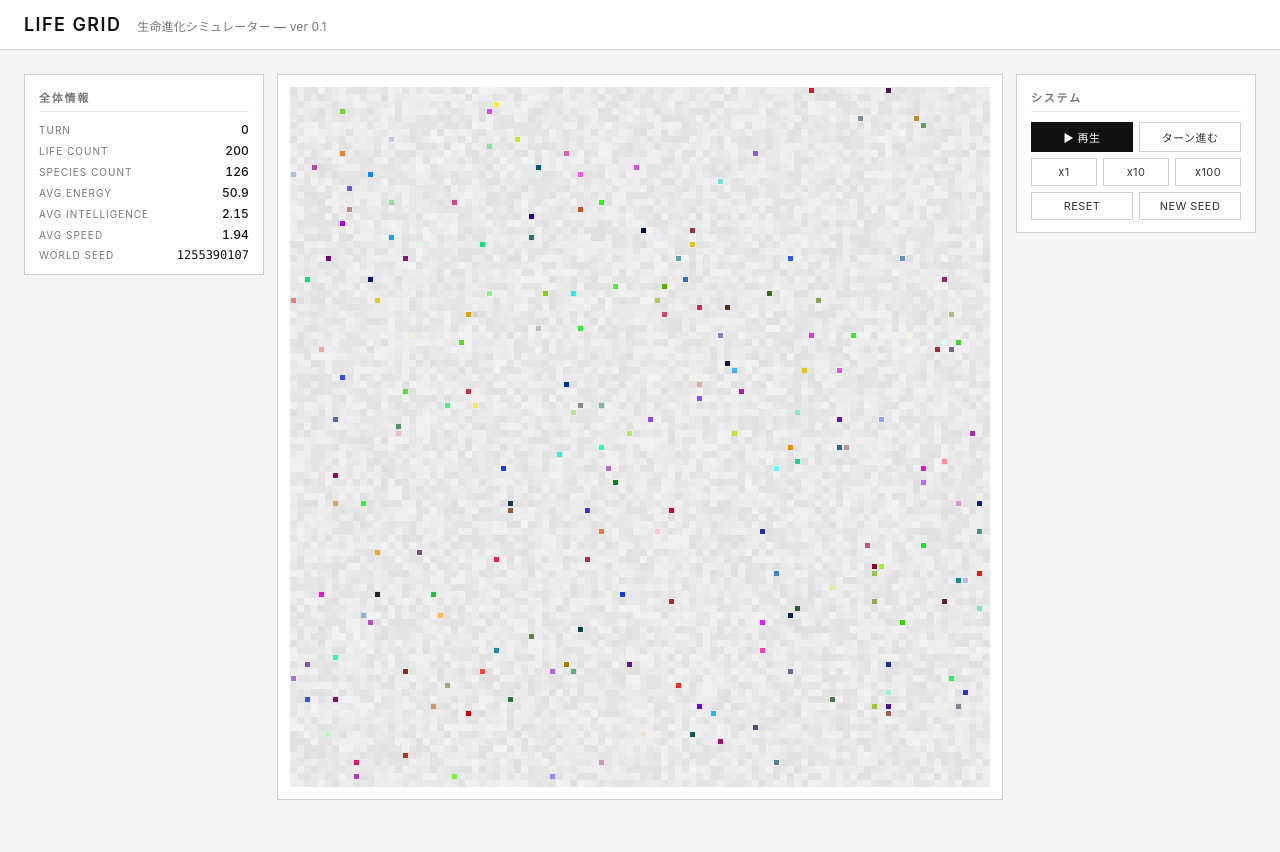
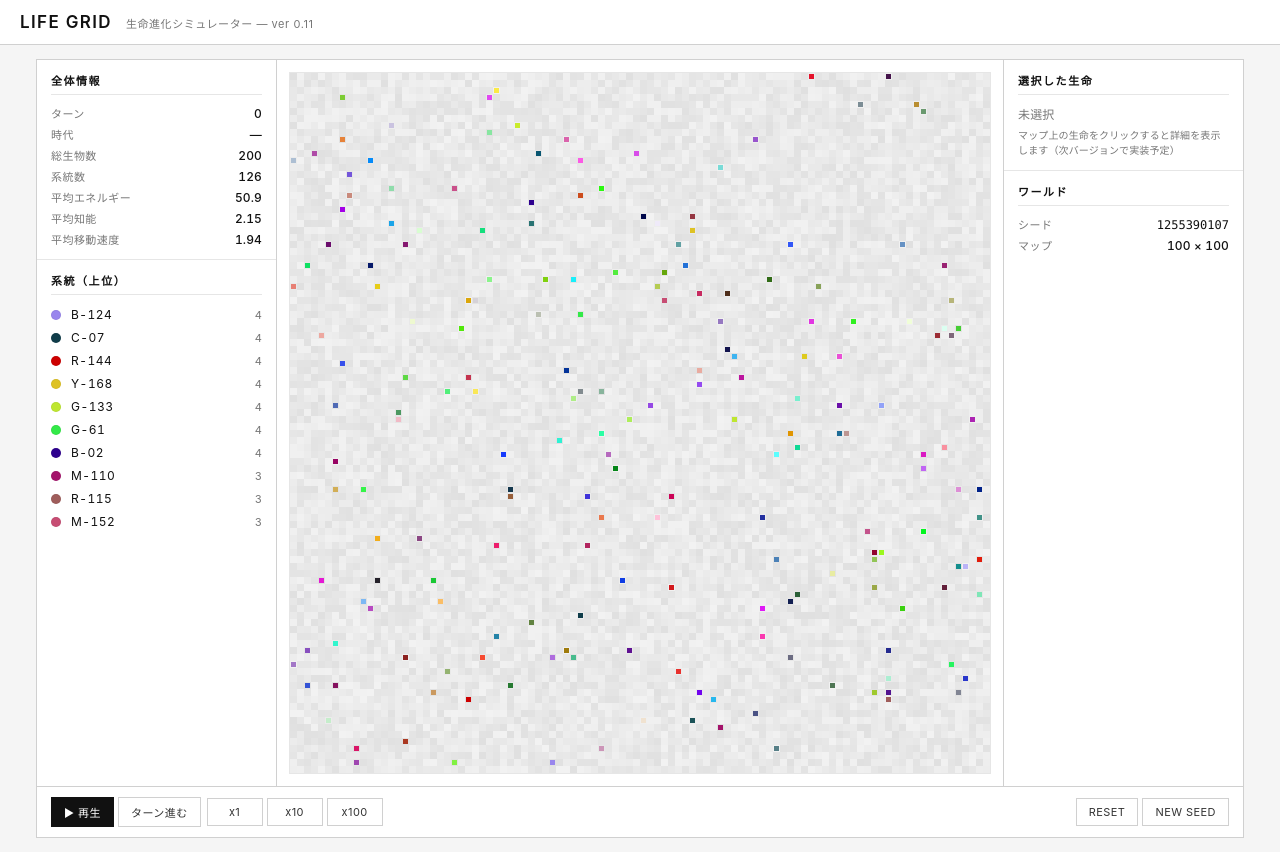
Before and after one commit to kinomeno/life-grid, a Next.js app: page / in a window 1280 px wide. Before the commit the page ends 824 px from the top, so only its background shows below. Built offline with nearby package versions, Linux system fonts and the light colour scheme.

Commit message:
v0.11: layout (3 cols + bottom bar), Japanese labels, species list, selected-life skeleton

```diff
--- a/src/app/page.module.css
+++ b/src/app/page.module.css
@@ -2,56 +2,86 @@
   min-height: 100vh;
   display: flex;
   flex-direction: column;
+  background: var(--bg-1);
 }
 
 .header {
   border-bottom: 1px solid var(--line);
   background: var(--bg-2);
-  padding: 14px 24px;
+  padding: 12px 20px;
   display: flex;
   align-items: baseline;
-  gap: 16px;
+  gap: 14px;
 }
 
 .title {
-  font-size: 18px;
+  font-size: 17px;
   font-weight: 600;
   color: var(--text-strong);
   letter-spacing: 0.08em;
 }
 
 .subtitle {
-  font-size: 12px;
+  font-size: 11px;
   color: var(--text-soft);
+  letter-spacing: 0.05em;
 }
 
 .body {
   flex: 1;
-  padding: 24px;
+  padding: 14px;
+  display: flex;
+  justify-content: center;
 }
 
 :global(.sim-root) {
   display: grid;
-  grid-template-columns: 240px minmax(0, 1fr) 240px;
-  gap: 20px;
-  align-items: start;
+  grid-template-columns: 240px minmax(0, auto) 240px;
+  grid-template-rows: minmax(0, 1fr) auto;
+  grid-template-areas:
+    "left center right"
+    "bottom bottom bottom";
+  background: var(--bg-2);
+  border: 1px solid var(--line);
+  width: fit-content;
+  max-width: 100%;
 }
 
-:global(.sim-side) {
+:global(.sim-cell) {
   display: flex;
   flex-direction: column;
-  gap: 16px;
 }
 
-:global(.sim-main) {
+:global(.sim-left) {
+  grid-area: left;
+  border-right: 1px solid var(--line);
+  min-width: 0;
+}
+
+:global(.sim-center) {
+  grid-area: center;
   display: flex;
+  align-items: center;
   justify-content: center;
+  background: var(--bg-2);
+  padding: 12px;
+}
+
+:global(.sim-right) {
+  grid-area: right;
+  border-left: 1px solid var(--line);
+  min-width: 0;
+}
+
+:global(.sim-bottom) {
+  grid-area: bottom;
+  border-top: 1px solid var(--line);
+  background: var(--bg-2);
 }
 
 :global(.canvas-wrap) {
-  background: var(--bg-2);
-  border: 1px solid var(--line);
-  padding: 12px;
+  background: var(--canvas-bg);
+  border: 1px solid var(--line-soft);
   display: inline-block;
   line-height: 0;
 }
@@ -63,26 +93,28 @@
 }
 
 :global(.panel) {
-  background: var(--bg-2);
-  border: 1px solid var(--line);
-  padding: 14px 14px 12px;
+  padding: 12px 14px;
+  border-bottom: 1px solid var(--line-soft);
+}
+
+:global(.panel:last-child) {
+  border-bottom: none;
 }
 
 :global(.panel-title) {
   font-size: 11px;
   font-weight: 600;
-  letter-spacing: 0.16em;
-  color: var(--text-soft);
-  text-transform: uppercase;
+  letter-spacing: 0.14em;
+  color: var(--text-strong);
   margin-bottom: 10px;
+  padding-bottom: 6px;
   border-bottom: 1px solid var(--line-soft);
-  padding-bottom: 6px;
 }
 
 :global(.info-list) {
   display: flex;
   flex-direction: column;
-  gap: 6px;
+  gap: 5px;
 }
 
 :global(.info-row) {
@@ -90,40 +122,105 @@
   justify-content: space-between;
   align-items: baseline;
   font-size: 12px;
+  gap: 8px;
 }
 
 :global(.info-row dt) {
   color: var(--text-soft);
-  font-size: 10px;
-  letter-spacing: 0.1em;
-  text-transform: uppercase;
+  font-size: 11px;
+  letter-spacing: 0.04em;
+  white-space: nowrap;
 }
 
 :global(.info-row dd) {
   color: var(--text-strong);
   font-variant-numeric: tabular-nums;
   font-weight: 500;
+  text-align: right;
+  min-width: 0;
+  overflow-wrap: anywhere;
 }
 
-:global(.ctrl-row) {
+:global(.species-list) {
+  list-style: none;
   display: flex;
-  gap: 6px;
+  flex-direction: column;
+  gap: 4px;
+  font-size: 12px;
+}
+
+:global(.species-item) {
+  display: grid;
+  grid-template-columns: 12px 1fr auto;
+  align-items: center;
+  gap: 8px;
+  padding: 2px 0;
+}
+
+:global(.species-dot) {
+  width: 10px;
+  height: 10px;
+  border-radius: 50%;
+  display: inline-block;
+  border: 1px solid rgba(0, 0, 0, 0.05);
+}
+
+:global(.species-label) {
+  color: var(--text-strong);
+  letter-spacing: 0.04em;
+  font-variant-numeric: tabular-nums;
+}
+
+:global(.species-count) {
+  color: var(--text-soft);
+  font-variant-numeric: tabular-nums;
+  font-size: 11px;
+}
+
+:global(.species-empty) {
+  color: var(--text-soft);
+  font-size: 11px;
+}
+
+:global(.empty-hint) {
+  color: var(--text-soft);
+  font-size: 12px;
   margin-bottom: 6px;
 }
 
-:global(.ctrl-row:last-child) {
-  margin-bottom: 0;
+:global(.empty-sub) {
+  color: var(--text-soft);
+  font-size: 10px;
+  line-height: 1.5;
+}
+
+:global(.ctrl-bar) {
+  display: flex;
+  gap: 6px;
+  padding: 10px 14px;
+  align-items: center;
+  flex-wrap: wrap;
+}
+
+:global(.ctrl-group) {
+  display: flex;
+  gap: 4px;
+}
+
+:global(.ctrl-spacer) {
+  flex: 1;
 }
 
 :global(.btn) {
-  flex: 1;
   border: 1px solid var(--line);
   background: var(--bg-2);
   color: var(--text);
-  padding: 6px 10px;
+  padding: 6px 12px;
   font-size: 11px;
   letter-spacing: 0.04em;
   transition: background 0.12s, border-color 0.12s, color 0.12s;
+  white-space: nowrap;
+  min-width: 56px;
 }
 
 :global(.btn:hover) {
--- a/src/app/page.tsx
+++ b/src/app/page.tsx
@@ -9,7 +9,7 @@ export default function Home() {
       <header className={styles.header}>
         <h1 className={styles.title}>LIFE GRID</h1>
         <span className={styles.subtitle}>
-          生命進化シミュレーター — ver 0.1
+          生命進化シミュレーター — ver 0.11
         </span>
       </header>
       <div className={styles.body}>
--- a/src/components/SimulationView.tsx
+++ b/src/components/SimulationView.tsx
@@ -5,6 +5,7 @@ import SimulationCanvas from "./SimulationCanvas";
 import { computeStats, type WorldStats } from "@/lib/stats";
 import { randomSeed } from "@/lib/random";
 import { createWorld, stepWorld } from "@/lib/world";
+import { speciesLabel } from "@/lib/species";
 import type { World } from "@/lib/types";
 
 type Props = {
@@ -14,6 +15,15 @@ type Props = {
 };
 
 type Speed = 0 | 1 | 10 | 100;
+
+type SpeciesEntry = {
+  id: string;
+  label: string;
+  count: number;
+  r: number;
+  g: number;
+  b: number;
+};
 
 export default function SimulationView({
   width,
@@ -38,8 +48,14 @@ export default function SimulationView({
     averageIntelligence: 0,
     averageSpeed: 0,
   });
+  const [topSpecies, setTopSpecies] = useState<SpeciesEntry[]>([]);
   const [speed, setSpeedState] = useState<Speed>(0);
   const speedRef = useRef<Speed>(0);
+
+  const refreshDerived = useCallback((w: World) => {
+    setStats(computeStats(w));
+    setTopSpecies(computeTopSpecies(w));
+  }, []);
 
   useEffect(() => {
     if (worldRef.current !== null) return;
@@ -47,9 +63,9 @@ export default function SimulationView({
     const w = createWorld({ width, height, initialLifeCount, seed: s });
     worldRef.current = w;
     setSeed(s);
-    setStats(computeStats(w));
+    refreshDerived(w);
     setVersion((v) => v + 1);
-  }, [width, height, initialLifeCount]);
+  }, [width, height, initialLifeCount, refreshDerived]);
 
   const setSpeed = useCallback((s: Speed) => {
     speedRef.current = s;
@@ -77,7 +93,7 @@ export default function SimulationView({
             if (world.lives.length === 0) break;
           }
           setVersion((v) => v + 1);
-          setStats(computeStats(world));
+          refreshDerived(world);
         }
       } else {
         acc = 0;
@@ -86,7 +102,7 @@ export default function SimulationView({
     };
     raf = requestAnimationFrame(tick);
     return () => cancelAnimationFrame(raf);
-  }, []);
+  }, [refreshDerived]);
 
   const reset = useCallback(
     (newSeed: number) => {
@@ -99,9 +115,9 @@ export default function SimulationView({
       worldRef.current = w;
       setSeed(newSeed);
       setVersion((v) => v + 1);
-      setStats(computeStats(w));
+      refreshDerived(w);
     },
-    [width, height, initialLifeCount]
+    [width, height, initialLifeCount, refreshDerived]
   );
 
   const stepOnce = useCallback(() => {
@@ -110,51 +126,60 @@ export default function SimulationView({
     if (world) {
       stepWorld(world);
       setVersion((v) => v + 1);
-      setStats(computeStats(world));
+      refreshDerived(world);
     }
-  }, [setSpeed]);
+  }, [setSpeed, refreshDerived]);
 
   const world = worldRef.current;
 
   return (
     <div className="sim-root">
-      <aside className="sim-side sim-side-left">
+      <aside className="sim-cell sim-left">
         <section className="panel">
           <h2 className="panel-title">全体情報</h2>
           <dl className="info-list">
-            <div className="info-row">
-              <dt>TURN</dt>
-              <dd>{stats.turn.toLocaleString()}</dd>
-            </div>
-            <div className="info-row">
-              <dt>LIFE COUNT</dt>
-              <dd>{stats.lifeCount.toLocaleString()}</dd>
-            </div>
-            <div className="info-row">
-              <dt>SPECIES COUNT</dt>
-              <dd>{stats.speciesCount}</dd>
-            </div>
-            <div className="info-row">
-              <dt>AVG ENERGY</dt>
-              <dd>{stats.averageEnergy.toFixed(1)}</dd>
-            </div>
-            <div className="info-row">
-              <dt>AVG INTELLIGENCE</dt>
-              <dd>{stats.averageIntelligence.toFixed(2)}</dd>
-            </div>
-            <div className="info-row">
-              <dt>AVG SPEED</dt>
-              <dd>{stats.averageSpeed.toFixed(2)}</dd>
-            </div>
-            <div className="info-row">
-              <dt>WORLD SEED</dt>
-              <dd className="mono">{seed ?? "—"}</dd>
-            </div>
+            <InfoRow label="ターン" value={stats.turn.toLocaleString()} />
+            <InfoRow label="時代" value="—" />
+            <InfoRow label="総生物数" value={stats.lifeCount.toLocaleString()} />
+            <InfoRow label="系統数" value={String(stats.speciesCount)} />
+            <InfoRow
+              label="平均エネルギー"
+              value={stats.averageEnergy.toFixed(1)}
+            />
+            <InfoRow
+              label="平均知能"
+              value={stats.averageIntelligence.toFixed(2)}
+            />
+            <InfoRow
+              label="平均移動速度"
+              value={stats.averageSpeed.toFixed(2)}
+            />
           </dl>
+        </section>
+
+        <section className="panel">
+          <h2 className="panel-title">系統（上位）</h2>
+          <ul className="species-list">
+            {topSpecies.length === 0 && (
+              <li className="species-empty">—</li>
+            )}
+            {topSpecies.map((s) => (
+              <li key={s.id} className="species-item">
+                <span
+                  className="species-dot"
+                  style={{
+                    backgroundColor: `rgb(${s.r}, ${s.g}, ${s.b})`,
+                  }}
+                />
+                <span className="species-label">{s.label}</span>
+                <span className="species-count">{s.count}</span>
+              </li>
+            ))}
+          </ul>
         </section>
       </aside>
 
-      <main className="sim-main">
+      <main className="sim-cell sim-center">
         <div className="canvas-wrap">
           {world && (
             <SimulationCanvas
@@ -166,10 +191,27 @@ export default function SimulationView({
         </div>
       </main>
 
-      <aside className="sim-side sim-side-right">
+      <aside className="sim-cell sim-right">
         <section className="panel">
-          <h2 className="panel-title">システム</h2>
-          <div className="ctrl-row">
+          <h2 className="panel-title">選択した生命</h2>
+          <p className="empty-hint">未選択</p>
+          <p className="empty-sub">
+            マップ上の生命をクリックすると詳細を表示します（次バージョンで実装予定）
+          </p>
+        </section>
+
+        <section className="panel">
+          <h2 className="panel-title">ワールド</h2>
+          <dl className="info-list">
+            <InfoRow label="シード" value={seed ?? "—"} mono />
+            <InfoRow label="マップ" value={`${width} × ${height}`} />
+          </dl>
+        </section>
+      </aside>
+
+      <footer className="sim-cell sim-bottom">
+        <div className="ctrl-bar">
+          <div className="ctrl-group">
             <button
               className={`btn ${speed === 0 ? "btn-primary" : ""}`}
               onClick={() => setSpeed(speed === 0 ? 1 : 0)}
@@ -180,7 +222,7 @@ export default function SimulationView({
               ターン進む
             </button>
           </div>
-          <div className="ctrl-row">
+          <div className="ctrl-group">
             {([1, 10, 100] as const).map((s) => (
               <button
                 key={s}
@@ -191,7 +233,8 @@ export default function SimulationView({
               </button>
             ))}
           </div>
-          <div className="ctrl-row">
+          <div className="ctrl-spacer" />
+          <div className="ctrl-group">
             <button
               className="btn"
               onClick={() => seed !== null && reset(seed)}
@@ -202,8 +245,55 @@ export default function SimulationView({
               NEW SEED
             </button>
           </div>
-        </section>
-      </aside>
+        </div>
+      </footer>
     </div>
   );
 }
+
+function InfoRow({
+  label,
+  value,
+  mono,
+}: {
+  label: string;
+  value: string | number;
+  mono?: boolean;
+}) {
+  return (
+    <div className="info-row">
+      <dt>{label}</dt>
+      <dd className={mono ? "mono" : undefined}>{value}</dd>
+    </div>
+  );
+}
+
+function computeTopSpecies(world: World, max = 10): SpeciesEntry[] {
+  const map = new Map<string, { count: number; r: number; g: number; b: number }>();
+  for (const life of world.lives) {
+    const cur = map.get(life.speciesId);
+    if (cur) {
+      cur.count++;
+    } else {
+      map.set(life.speciesId, {
+        count: 1,
+        r: life.genes.r,
+        g: life.genes.g,
+        b: life.genes.b,
+      });
+    }
+  }
+  const entries: SpeciesEntry[] = [];
+  for (const [id, v] of map) {
+    entries.push({
+      id,
+      label: speciesLabel(id),
+      count: v.count,
+      r: v.r,
+      g: v.g,
+      b: v.b,
+    });
+  }
+  entries.sort((a, b) => b.count - a.count);
+  return entries.slice(0, max);
+}
```
